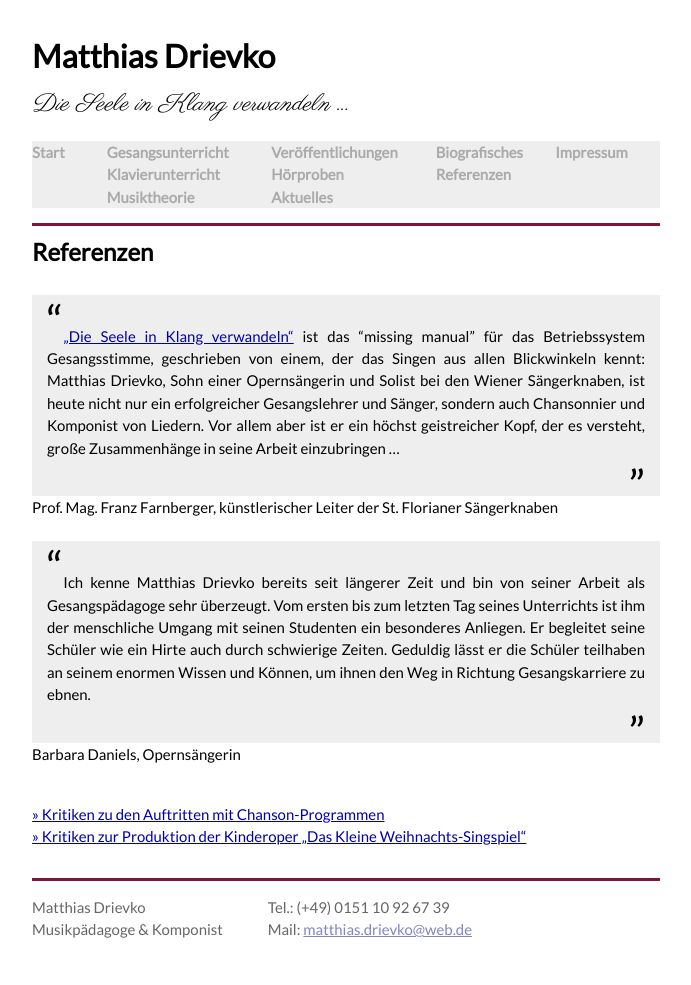
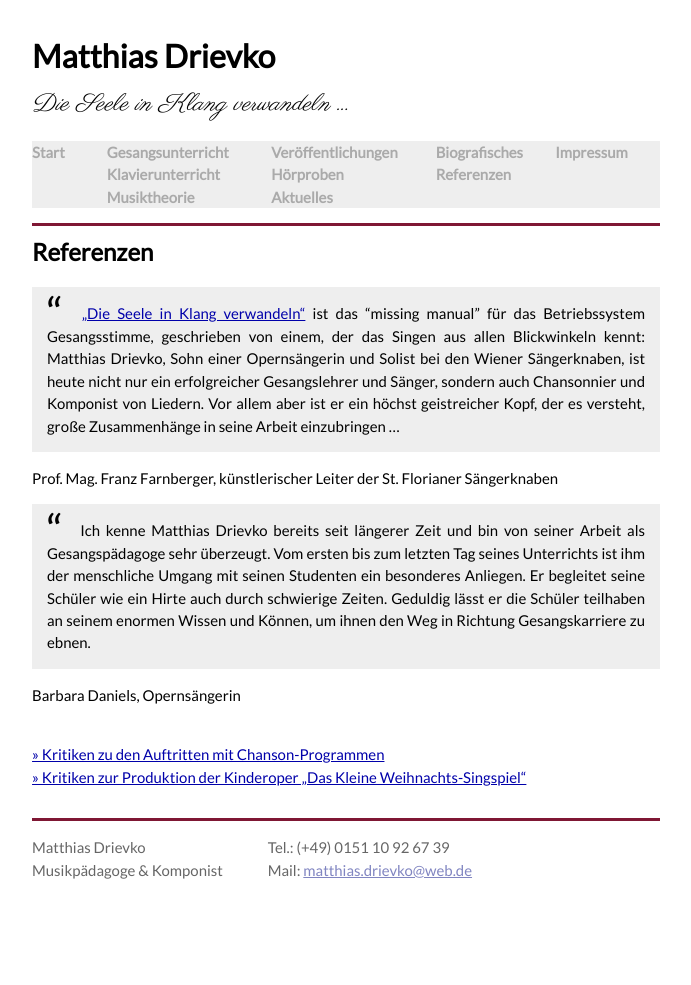
Before and after one commit to drievko/drievko.github.io, a Jekyll site: the page built from referenzen.md, in a window 1280 px wide. Shown: the whole page, without its empty margins (294-985 px from the left). Built offline with Jekyll 4.4.1, drawn with Linux system fonts in a browser that asks for light colours; Markdown is read by kramdown in place of the engine named in the settings; after the commit the page ends 926 px from its top, so only the background shows below that.

Commit message:
Change blockquote appearance.

```diff
--- a/css/main.css
+++ b/css/main.css
@@ -46,16 +46,20 @@ ul li ul { list-style-type: circle; }
 
 table { border-collapse: separate; border-spacing: 1em 0.5em; }
 
-blockquote:before { content: open-quote;  float: left; }
-blockquote:after  { content: close-quote; float: right; }
-blockquote:before, blockquote:after { font-size: 3em; }
+blockquote:before {
+  content: open-quote;
+  font-size: 3em;
+  vertical-align: -0.25em;
+  margin-right: 0.25em;
+}
 blockquote {
   quotes: '\201C' '\201D';
   background-color: #eee;
-  float: left;
-  padding: 1em 1em 0em;
-  margin-top: 0.5em;
+  padding: 1em;
 }
+blockquote :first-child { display: inline; }
+blockquote :last-child { margin: 0em; }
+
 
 /*****************************************************************************/
 /*
```
